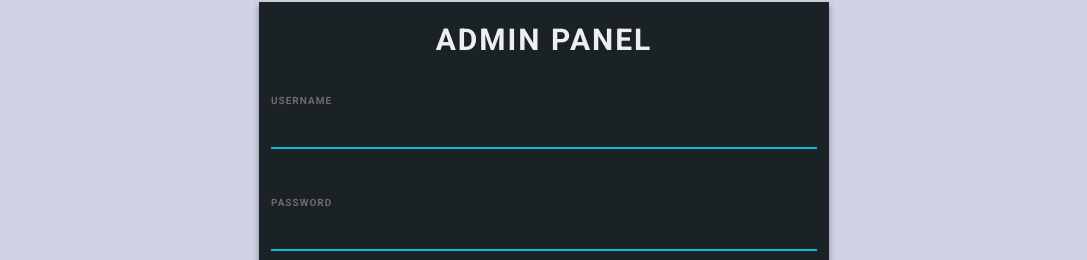
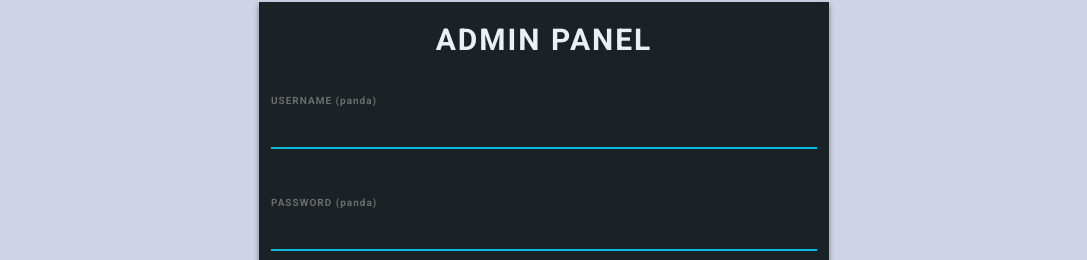
Before and after one commit to DoniyorbekErkinov/react-project-one, a React (Create React App) app: page /login in a window 1280 px wide. Shown: the part 153-413 px from the top of the page, without its empty margins (96-1183 px from the left). Built offline with nearby package versions, Linux system fonts and the light colour scheme.

Commit message:
Update Login.js

```diff
--- a/src/pages/Login/Login.js
+++ b/src/pages/Login/Login.js
@@ -40,11 +40,11 @@ function Login() {
               <div className="col-lg-12 login-form">
                 <form onSubmit={login}>
                   <div className="form-group">
-                    <label className="form-control-label">USERNAME</label>
+                    <label className="form-control-label">USERNAME (panda)</label>
                     <MyInput required onChange={(e) => setLoginForm({ ...loginForm, userName: e.target.value })} value={loginForm.userName} type="text" className="form-control" />
                   </div>
                   <div className="form-group">
-                    <label className="form-control-label">PASSWORD</label>
+                    <label className="form-control-label">PASSWORD (panda)</label>
                     <MyInput required onChange={(e) => setLoginForm({ ...loginForm, password: e.target.value })} value={loginForm.password} type="password" className="form-control" />
                   </div>
 
```
